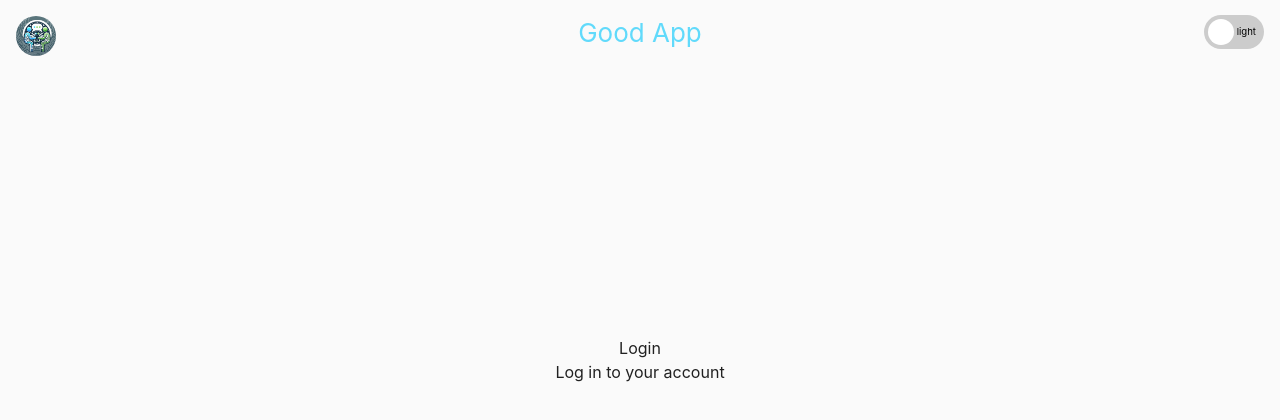
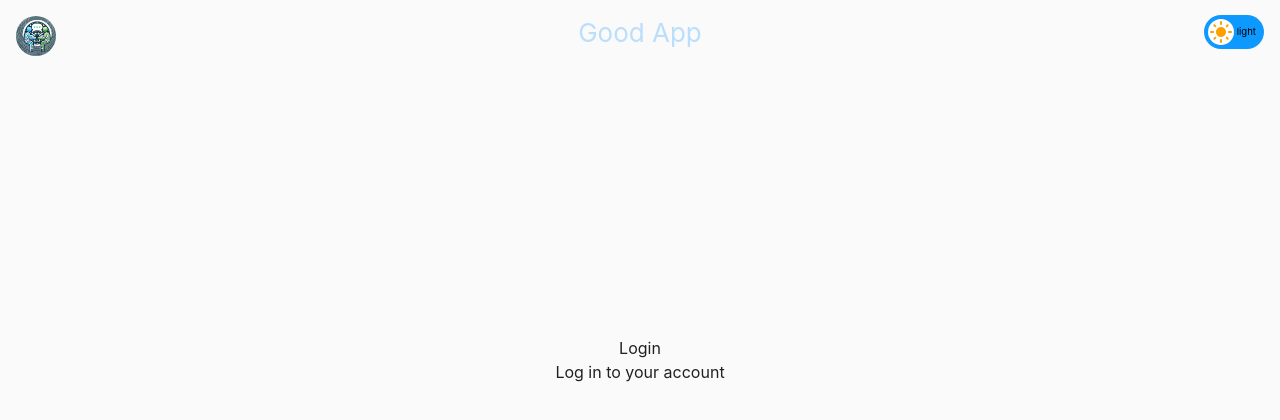
Before and after one commit to AakashChahal/good-app, a React (Create React App) app in the folder interface/good-app/: page / in a window 1280 px wide. Shown: the top 420 px of the page. Built offline with nearby package versions, Linux system fonts and the light colour scheme; a web font is replaced by a local one.

Commit message:
fixed theme toggle icons

```diff
--- a/interface/good-app/src/App.css
+++ b/interface/good-app/src/App.css
@@ -128,6 +128,22 @@ input:checked + .App-slider:before {
     border-radius: 50%;
 }
 
+.App-light-mode-icon {
+    position: absolute;
+    z-index: 1;
+    top: 50%;
+    left: 8%;
+    transform: translateY(-50%);
+}
+
+.App-dark-mode-icon {
+    position: absolute;
+    z-index: 1;
+    top: 50%;
+    right: 8%;
+    transform: translateY(-50%);
+}
+
 .App-link {
     color: #61dafb;
     text-decoration: none;
--- a/interface/good-app/src/App.js
+++ b/interface/good-app/src/App.js
@@ -9,9 +9,10 @@ import Register from "./Register";
 import HomePage from "./HomePage";
 import UserContext from "./context/userContext";
 import NoMatch from "./components/NoMatch";
+import LightModeIcon from "@mui/icons-material/LightMode";
+import DarkModeIcon from "@mui/icons-material/DarkMode";
 
 function App() {
-    // Get theme from browser preference
     const [theme, setTheme] = useState(
         window.matchMedia("(prefers-color-scheme: dark)").matches
             ? "dark"
@@ -32,10 +33,35 @@ function App() {
         >
             <header className="App-header">
                 <img src={logo} className="App-logo" alt="logo" />
-                <a className="App-link" href="/" rel="noopener noreferrer">
+                <a
+                    className="App-link"
+                    href="/"
+                    rel="noopener noreferrer"
+                    style={{
+                        color:
+                            theme === "dark"
+                                ? colors.darkInteractiveElement
+                                : colors.lightInteractiveElement,
+                    }}
+                >
                     Good App
                 </a>
                 <label className="App-switch">
+                    {theme === "light" ? (
+                        <LightModeIcon
+                            className="App-light-mode-icon"
+                            style={{
+                                color: colors.lightWarning,
+                            }}
+                        />
+                    ) : (
+                        <DarkModeIcon
+                            className="App-dark-mode-icon"
+                            style={{
+                                color: colors.darkSecondaryBackground,
+                            }}
+                        />
+                    )}
                     <input
                         type="checkbox"
                         checked={theme === "dark"}
@@ -43,7 +69,15 @@ function App() {
                             setTheme(e.target.checked ? "dark" : "light");
                         }}
                     />
-                    <span className={`App-slider round ${theme}`}>
+                    <span
+                        className={`App-slider round ${theme}`}
+                        style={{
+                            backgroundColor:
+                                theme === "dark"
+                                    ? colors.lightAccent
+                                    : colors.darkAccent,
+                        }}
+                    >
                         {theme === "dark" ? "dark" : "light"}
                     </span>
                 </label>
```
